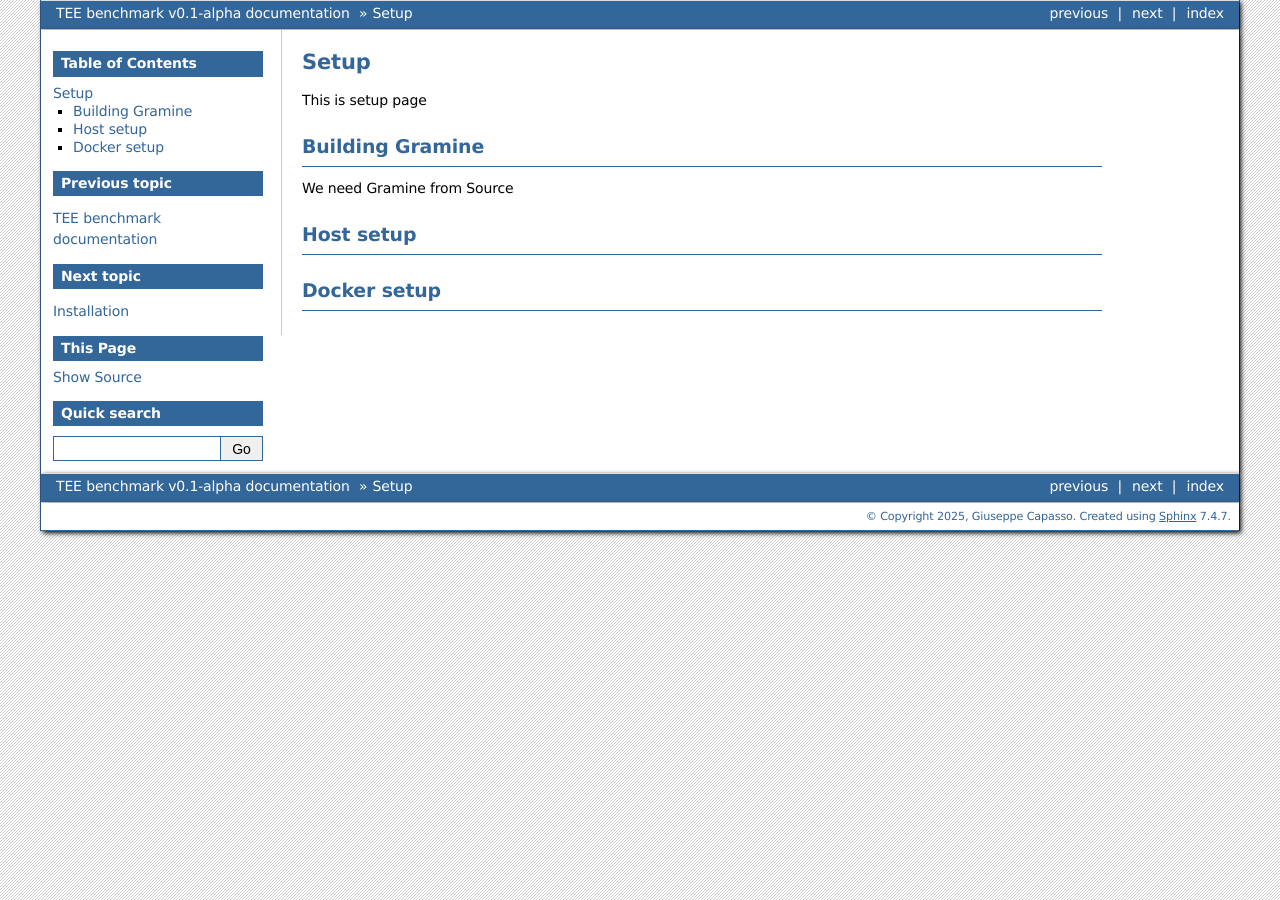
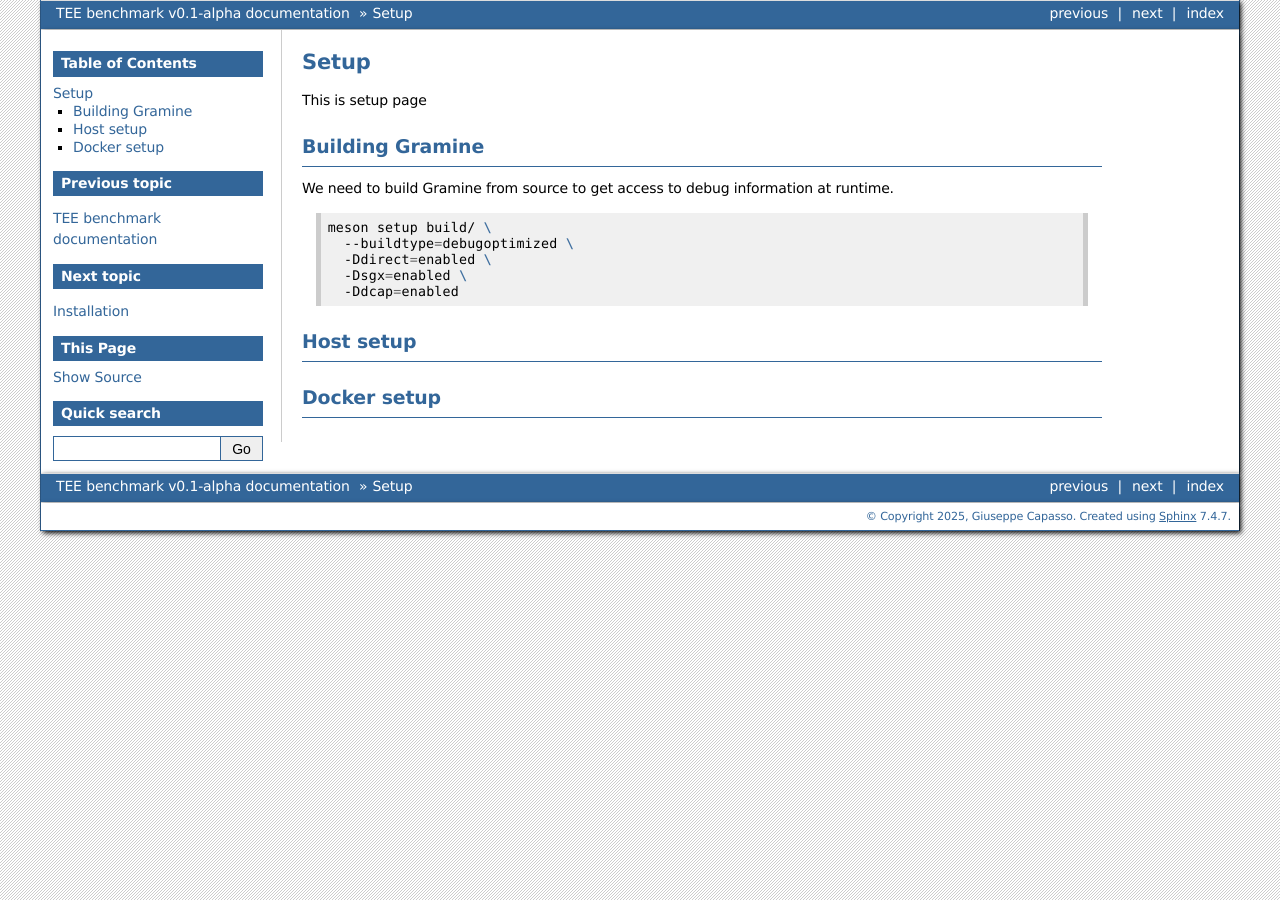
Before and after one commit to alarmfox/enclave-benchmark, a Sphinx documentation site: the page built from docs/web/source/setup.md, in a window 1280 px wide. Built offline with Sphinx 7.4.7, drawn with Linux system fonts in a browser that asks for light colours.

Commit message:
starting docs

````diff
--- a/docs/web/source/setup.md
+++ b/docs/web/source/setup.md
@@ -2,7 +2,15 @@
 This is setup page
 
 ## Building Gramine
-We need Gramine from Source
+We need to build Gramine from source to get access to debug information at runtime.
+
+```sh
+meson setup build/ \
+  --buildtype=debugoptimized \
+  -Ddirect=enabled \
+  -Dsgx=enabled \
+  -Ddcap=enabled
+```
 
 ## Host setup
 
````
